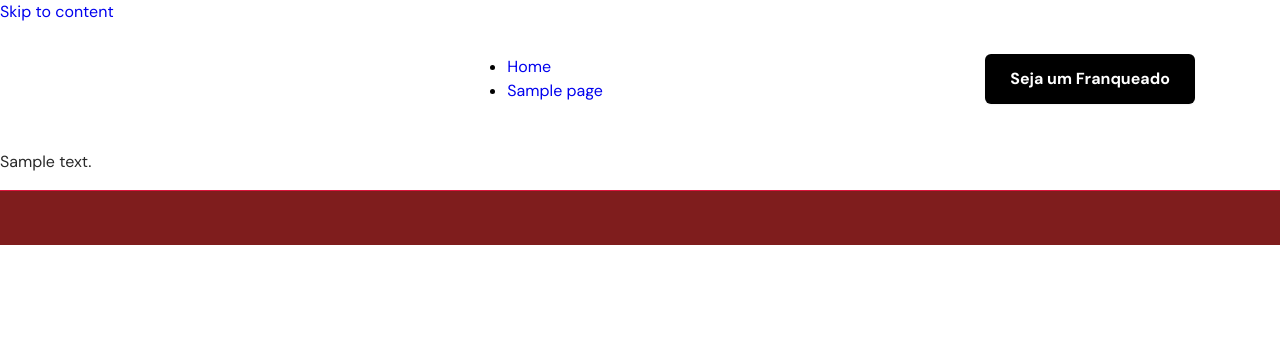
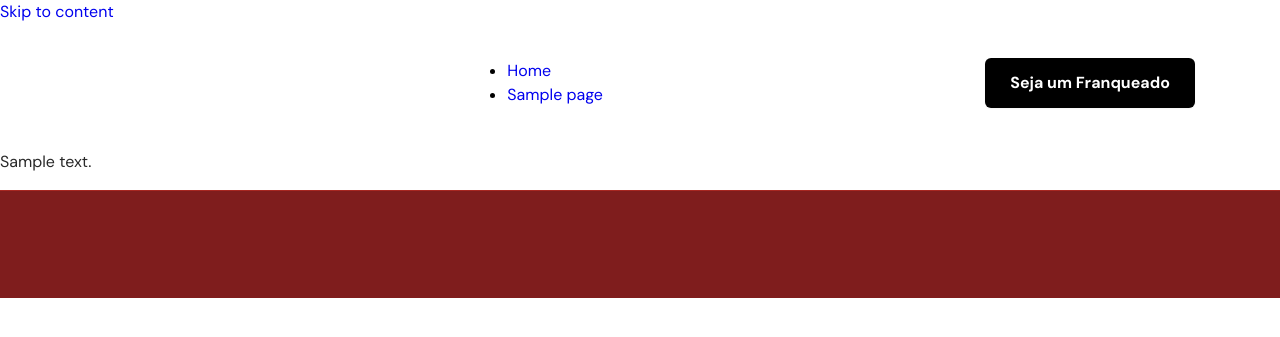
Before and after one commit to eduardocapella/hellsburguer, a WordPress theme: template page.php in a window 1280 px wide. Shown: the top 337 px of the page. Run offline with PHP 8.4 and a stand-in for WordPress, Linux system fonts and the light colour scheme; the site name, menu and one post (Sample post) are stand-ins, and other content is empty.

Commit message:
ajustes menu, rodapé, js, css...

```diff
--- a/assets/sass/abstract/_colors.scss
+++ b/assets/sass/abstract/_colors.scss
@@ -10,6 +10,10 @@ $color-primary-extra-light: #FFF;
 $color-primary-medium: #BB2222;
 $color-primary-dark: #480F0F;
 
+$color-footer-border: #A72721;
+
 $color-bg-preto-content: #A3A3A3;
 $color-bg-branco-content: #1C1C1C;
 $color-primary-gray: #F8F7F7;
+
+$color-menu-border: #e0e0e0;
--- a/assets/sass/elements/_buttons.scss
+++ b/assets/sass/elements/_buttons.scss
@@ -1,5 +1,9 @@
-.btn-franqueado {
+input[type="submit"],
+button,
+.btn-franqueado,
+.wp-block-button__link.wp-element-button {
 	height: 50px;
+	border: 0;
 	border-radius: 6px;
 	padding: 13px 25px 13px 25px;
 	background-color: $color-neutral-pure;
@@ -9,8 +13,31 @@
 	color: #fff;
 	font-weight: 600;
 	box-shadow: 0px 1px 2px 0px rgba(#000, .05);
-	@include media-breakpoint-down(sm){
-		display: none;
+	transition: all .2s ease-in-out;
+
+	&:hover {
+		background-color: $color-neutral-medium;
+		transition: all .2s ease-in-out;
 	}
 
+	&:focus {
+		transition: all .2s ease-in-out;
+	}
 }
+
+.btn-franqueado {
+	display: block;
+
+	@include media-breakpoint-down(sm) {
+		display: none;
+		margin-left: 40px;
+		margin-right: 40px;
+		margin-bottom: 32px;
+	}
+}
+
+.wp-block-buttons {
+	.wp-block-button {
+		.wp-block-button__link.wp-element-button {}
+	}
+}
--- a/assets/sass/elements/_elements.scss
+++ b/assets/sass/elements/_elements.scss
@@ -13,14 +13,16 @@ img {
 }
 
 #primary {
-	padding-top: $header-height;
+	@include media-breakpoint-up(sm) {
+		padding-top: $header-height;
+	}
 }
 
 hgroup {
 	display: flex;
 	align-items: center;
 
-	> * {
+	>* {
 		flex: 0 0 auto;
 	}
 
@@ -28,8 +30,7 @@ hgroup {
 	h3,
 	h4,
 	h5,
-	h6
-	{
+	h6 {
 		margin-right: 1.5rem;
 	}
 
--- a/assets/sass/elements/_footer.scss
+++ b/assets/sass/elements/_footer.scss
@@ -1,12 +1,15 @@
 .site-footer {
-     border-top: 1px solid crimson;
-      > .container {
+   height: 108px;
+
+   border-top: 1px solid $color-footer-border;
+
+   >.container {
       @include media-breakpoint-down(sm) {
          position: relative;
       }
    }
+
    .site-info {
-
       align-items: center;
       display: flex;
       font-size: 14px;
@@ -14,6 +17,7 @@
       font-weight: 500;
       line-height: 18px;
       letter-spacing: 2px;
+
       @include media-breakpoint-down(sm) {
          padding-left: 20px;
          position: absolute;
@@ -21,12 +25,36 @@
          left: 0;
       }
    }
-}    .redes-sociais {
 
+   .row {
+      align-content: center;
+      margin-top: 0;
+      height: 108px;
+
+      >* {
+         margin-top: 0;
+         margin-bottom: 0;
+         padding-top: 0;
+         padding-bottom: 0;
+      }
+   }
+
+   figure {
+      margin-bottom: 0;
+
+      img {
+         display: block;
+      }
+   }
+}
+
+.redes-sociais {
    display: flex;
    justify-content: end;
    list-style: none;
-          padding-top: 22px;
+   margin-bottom: 0;
+   margin-top: 0;
+
    @include media-breakpoint-down(sm) {
       padding-right: 10px;
    }
--- a/assets/sass/elements/_forms.scss
+++ b/assets/sass/elements/_forms.scss
@@ -29,6 +29,7 @@ textarea {
 		border-color: $color-neutral-pure;
 		transition: all .2s ease-in-out;
 	}
+
 	outline: none;
 	-webkit-appearance: none;
 }
--- a/assets/sass/elements/_header.scss
+++ b/assets/sass/elements/_header.scss
@@ -1,12 +1,14 @@
 #masthead {
-	padding: 15px;
 	background: white;
 	width: 100%;
 	min-height: 88px;
 	height: auto;
 
+	padding-left: 0;
+	padding-right: 0;
 
 	@include media-breakpoint-up(sm) {
+		padding: 15px;
 		position: fixed;
 		z-index: 100;
 		height: $header-height;
@@ -16,20 +18,40 @@
 		display: flex;
 		justify-content: space-between;
 		align-items: center;
+
 		@include media-breakpoint-down(sm) {
 			position: relative;
-			margin-top: 12px;
 			flex-wrap: wrap;
+			padding-left: 0;
+			padding-right: 0;
+			min-height: 88px;
+			margin-top: 0;
 		}
+	}
+}
+
+.site-branding {
+	margin-left: 40px;
+
+	@include media-breakpoint-up(down) {
+		height: 88px;
+		display: flex;
+		align-items: center;
+	}
+
+	@include media-breakpoint-up(sm) {
+		margin-left: 0;
 	}
 }
 
 .custom-logo-link {
 	display: block;
+
 	img {
 		display: block;
 		height: 80px;
 		width: auto;
+
 		@include media-breakpoint-down(sm) {
 			height: 40px;
 			width: auto;
--- a/assets/sass/navigation/_main-menu.scss
+++ b/assets/sass/navigation/_main-menu.scss
@@ -3,17 +3,24 @@
 	align-items: center;
 	justify-content: space-between;
 	width: 100%;
+
 	@include media-breakpoint-down(sm) {
 		display: none;
 		width: 100%;
-		border-top: 1px solid $color-neutral-medium;
-		margin-top: 20px;
+		// margin-top: 20px;
+		// margin-left: 40px;
+		// margin-right: 40px;
+
+		border-top: 1px solid $color-menu-border;
+		padding-left: 40px;
+		padding-right: 40px;
 	}
 
 	#primary-menu {
 		@extend %reseta-lista;
 		display: flex;
 		align-items: center;
+
 		@include media-breakpoint-down(sm) {
 			flex-wrap: wrap;
 			display: flex;
@@ -22,15 +29,12 @@
 
 		li {
 			margin-right: 40px;
+
 			@include media-breakpoint-down(sm) {
 				width: 100%;
-				padding: 19px 0;
 			}
 
-
 			a {
-
-
 				font-size: 0.875rem;
 				font-weight: 600;
 				line-height: 1.125rem;
@@ -39,43 +43,63 @@
 				letter-spacing: 0.2px;
 				border-color: 1px solid transparent;
 				display: block;
-				padding: 15px 16px;
+				padding: 18px 0;
 				border-radius: 8px;
 				transition: all 0.2s ease-in-out;
-			}
-			a:hover, a.active  {
+
 				@include media-breakpoint-up(sm) {
-					border-color: $color-primary-light;
-					background: $color-primary-light;
-					color: $color-primary-medium;
-					transition: all 0.2s ease-in-out;
+					padding: 18px 16px;
+				}
 
+				&:hover {
+					@include media-breakpoint-up(sm) {
+						border-color: $color-primary-light;
+						background: $color-primary-light;
+						color: $color-primary-medium;
+						transition: all 0.2s ease-in-out;
+					}
 				}
 			}
+
+			.active {
+				color: $color-primary-extra-light;
+				background-color: $color-primary-medium;
+				transition: all 0.2s ease-in-out;
+				pointer-events: none;
+			}
+
 			a:focus {
 				border-color: $color-primary-medium;
 				background: $color-primary-medium;
 				color: $color-primary-extra-light;
 				transition: all 0.2s ease-in-out;
-
 			}
 		}
 	}
 }
+
 .menu-mobile {
 	display: none;
 	cursor: pointer;
+
 	@include media-breakpoint-down(sm) {
 		display: block;
 		position: absolute;
-		right: 15px;
-		top: 5px;
+		right: 40px;
+		top: 30px;
 	}
 }
+
 .main-navigation.active {
 	.menu-principal-container {
 		display: flex;
 	}
+}
+
+#site-navigation {
+	// border-top: 1px solid $color-menu-border;
+	// padding-left: 40px;
+	// padding-right: 40px;
 }
 
 .bar {
--- a/header.php
+++ b/header.php
@@ -36,7 +36,7 @@
 			<div class="site-branding">
 				<?php the_custom_logo(); ?>
 			</div>
-			<div class="">
+
 				<nav id="site-navigation" class="main-navigation">
 
 					<div class="menu-mobile">
@@ -54,10 +54,10 @@
 					);
 					?>
 				</nav><!-- #site-navigation -->
-			</div>
-			<div class="">
+
+
 				<a class="btn-franqueado" href="#"><?php echo __( 'Seja um Franqueado', 'hellsburguer' ) ?></a>
-			</div>
+
 		</div>
 
 	</header><!-- #masthead -->
```
Also changed, not shown: assets/js/scripts.js (+3 -6 lines), assets/css/style.css, 1 other file. Lines whose indentation alone changed are shown as unchanged.
